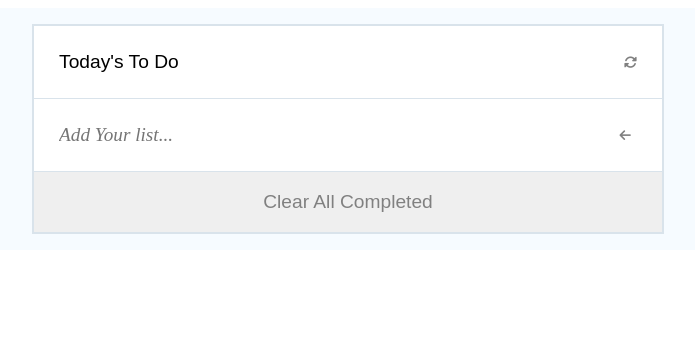
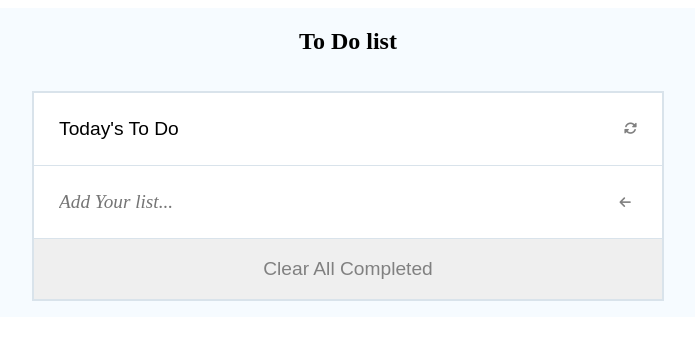
Before and after one commit to hamidazim321/To-do-list, a website built with webpack: page src/index.html in a window 1280 px wide. Shown: the whole page, without its empty margins (292-987 px from the left). Built offline with nearby package versions, Linux system fonts and the light colour scheme.

Commit message:
Add Text to fix Lighthouse Error

```diff
--- a/src/index.html
+++ b/src/index.html
@@ -7,6 +7,7 @@
 </head>
 <body>
   <section id="listSection">
+    <h1>To Do list</h1>
     <form id="toDoContainer">
       <ul id="toDoList">
       </ul>
```
